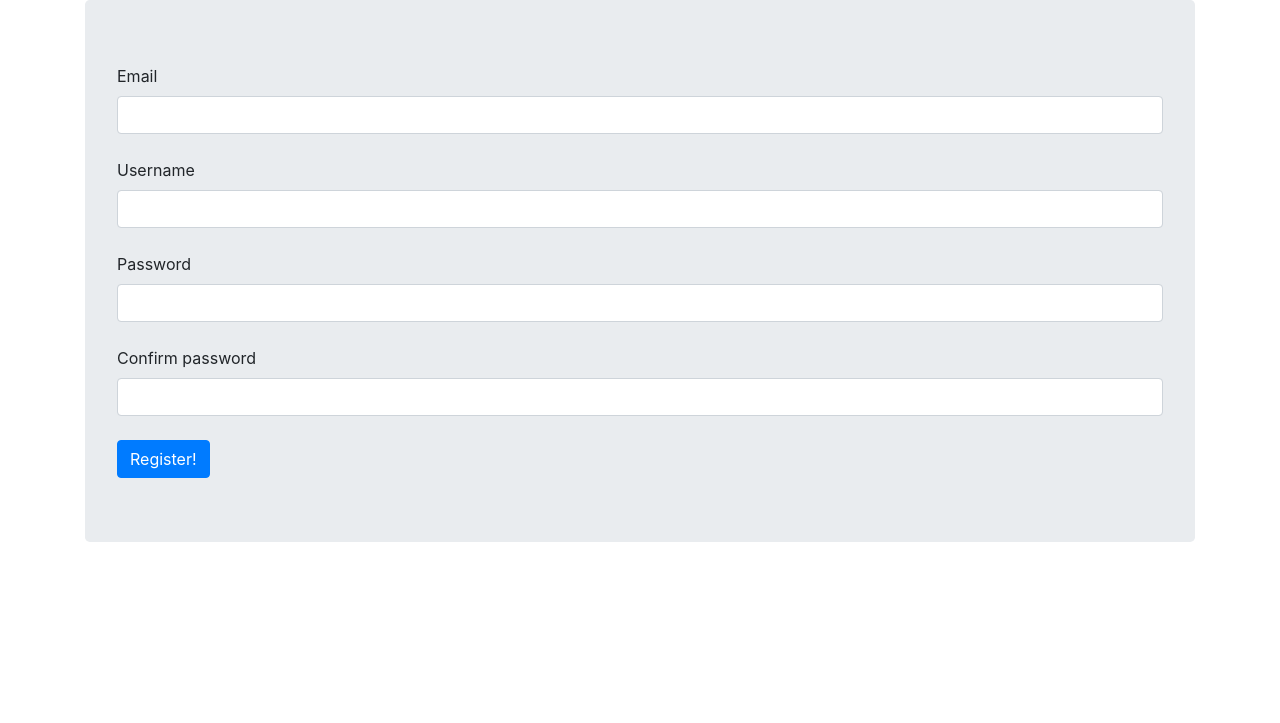
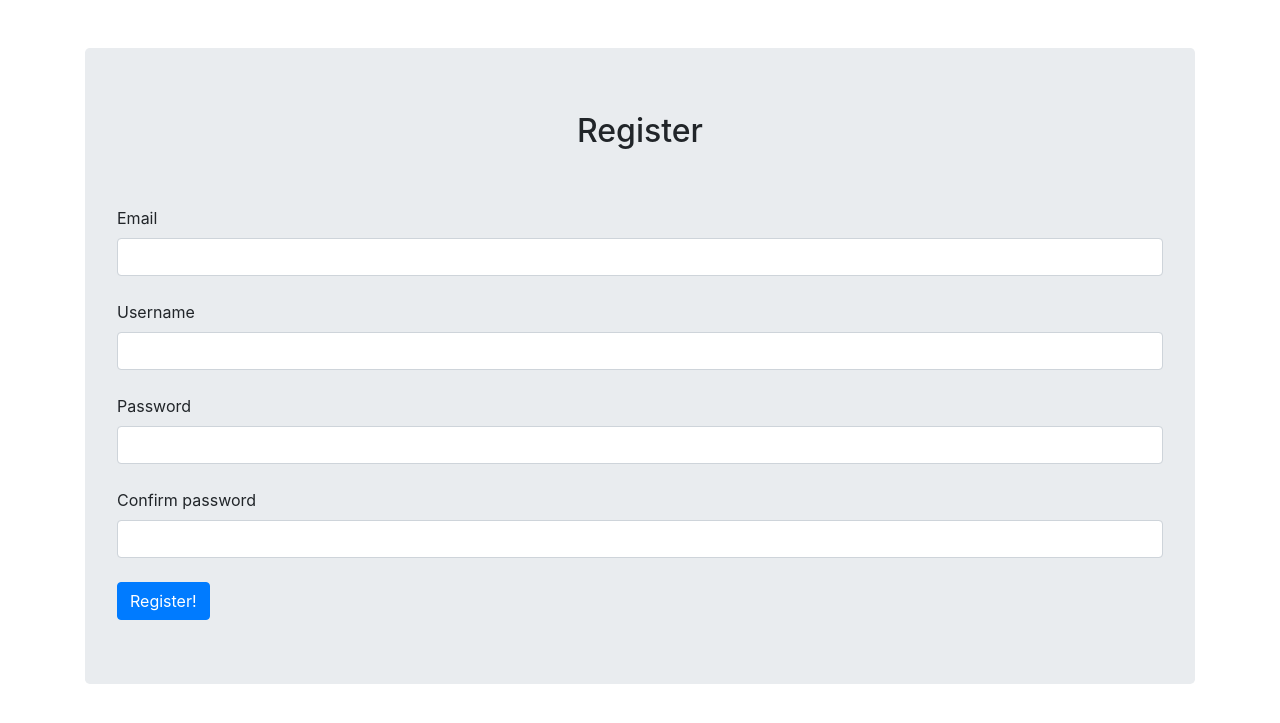
Before and after one commit to Chandu71202/password-hasher-sha256, a Flask app: page /register in a window 1280 px wide. Shown: the part 56-779 px from the top of the page. Run offline with Flask 2, Linux system fonts and the light colour scheme; some libraries are stand-ins or nearby versions.

Commit message:
changed many

```diff
--- a/myproject/templates/base.html
+++ b/myproject/templates/base.html
@@ -1,6 +1,7 @@
 <!DOCTYPE html>
 <html>
   <head>
+    <meta name="viewport" content="width=device-width, initial-scale=1" />
     <link rel="stylesheet" href="https://maxcdn.bootstrapcdn.com/bootstrap/4.0.0/css/bootstrap.min.css" integrity="sha384-Gn5384xqQ1aoWXA+058RXPxPg6fy4IWvTNh0E263XmFcJlSAwiGgFAW/dAiS6JXm" crossorigin="anonymous">
     <link
       rel="stylesheet"
@@ -44,6 +45,7 @@
         </div>
       </div>
     </nav>
+    <br><br>
 
     {% with messages = get_flashed_messages(with_categories=true) %} {% if
       messages %} {% for category, message in messages %} {% if category ==
--- a/myproject/templates/login.html
+++ b/myproject/templates/login.html
@@ -2,8 +2,10 @@
 {% block content %}
 <div class="container">
     <div class="jumbotron">
+        {% block title %}<h2 style="text-align: center;">Login</h2>{% endblock %}
         <form method="POST">
             {{form.hidden_tag()}}
+            <br><br>
             {{form.email.label(class="form-label")}}
             {{form.email(class="form-control")}}
             {{form.password.label(class="form-label")}}
--- a/myproject/templates/register.html
+++ b/myproject/templates/register.html
@@ -4,7 +4,7 @@
 <div class="jumbotron">
 <form method="POST">
 
-
+    {% block title %}<h2 style="text-align: center;">Register</h2>{% endblock %}<br><br>
     {# This hidden_tag is a CSRF security feature. #}
     {{ form.hidden_tag() }}
     {{ form.email.label(class="form-label") }} {{ form.email(class="form-control") }}<br>
```
